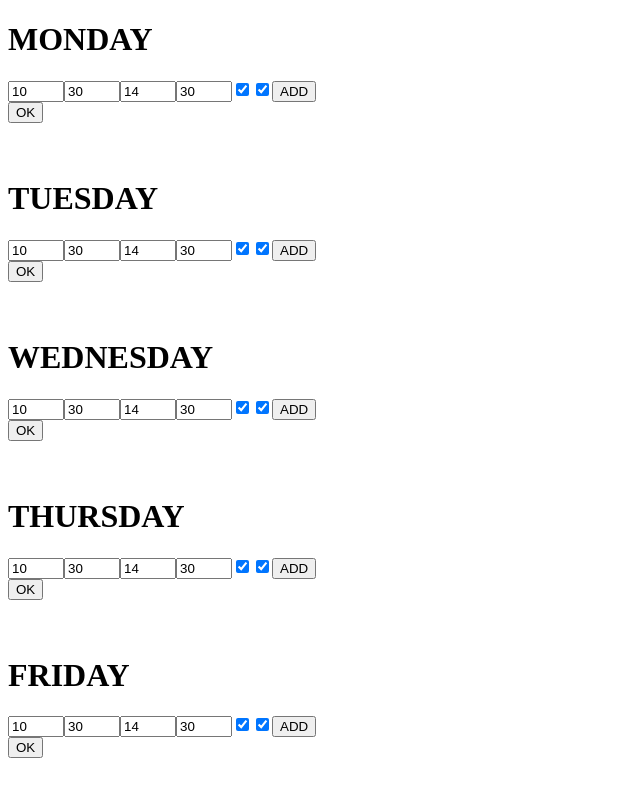
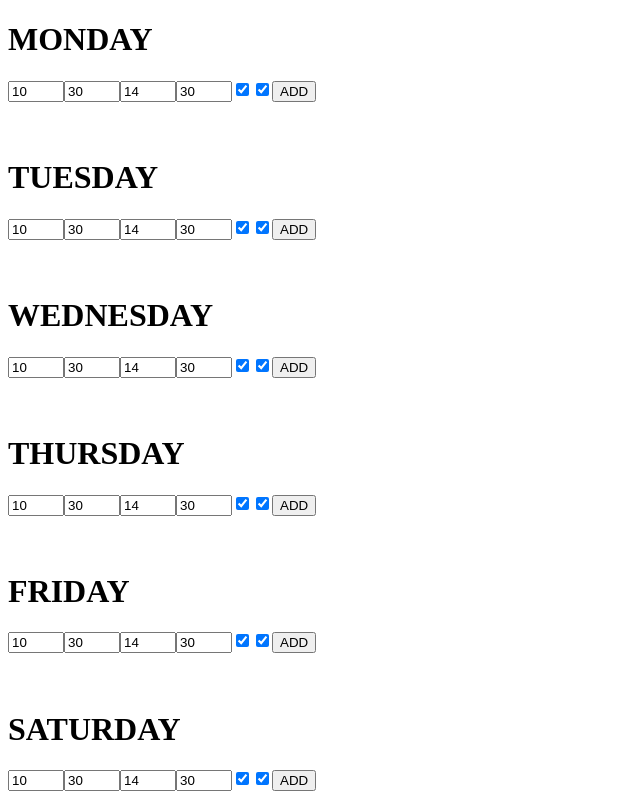
Before and after one commit to fscarponi/ReactiveFormExample, an Angular app: page / in a window 1280 px wide. Shown: the top 800 px of the page, without its empty margins (0-640 px from the left). Built offline with nearby package versions, Linux system fonts and the light colour scheme.

Commit message:
changed inputs

```diff
--- a/src/app/daily-openings/daily-openings.component.html
+++ b/src/app/daily-openings/daily-openings.component.html
@@ -1,8 +1,7 @@
 <div *ngIf="singleDayForm">
-  <form [formGroup]="singleDayForm" (ngSubmit)="createjson(singleDayForm.value)">
+  <form [formGroup]="singleDayForm" (ngSubmit)="createjson(singleDayForm.value)" (change)="formChanged()">
     <div formArrayName="openings"
-         *ngFor="let opening of singleDayForm.get('openings')['controls']; let i = index;"
-    >
+         *ngFor="let opening of singleDayForm.get('openings')['controls']; let i = index;">
       <div [formGroupName]="i">
         <label>
           <input formControlName="fromHours" type="number" min="0" max="23" >
@@ -27,6 +26,6 @@
       </div>
 
     </div>
-    <button type="submit">OK</button>
+<!--    <button type="submit">OK</button>-->
   </form>
 </div>
--- a/src/app/daily-openings/daily-openings.component.ts
+++ b/src/app/daily-openings/daily-openings.component.ts
@@ -27,6 +27,11 @@ export class DailyOpeningsComponent implements OnInit {
   }
 
   ngOnInit(): void {
+    // this.singleDayForm.valueChanges.subscribe(
+    //   valueChanged => {
+    //     console.log('something changed');
+    //   }
+    // );
   }
 
   private generateIntervalRuleControls(): FormGroup {
@@ -58,4 +63,18 @@ export class DailyOpeningsComponent implements OnInit {
     console.log(value);
   }
 
+  // timeSlotCorrectFormat() {
+  //   for()
+  // }
+  //
+  // timeSlotsNotOverlapping() {
+  //
+  // }
+
+
+  formChanged(): void {
+
+  this.newItemEvent.emit(this.singleDayForm.value);
+  console.log('Something changed and form html notified');
+  }
 }
```
